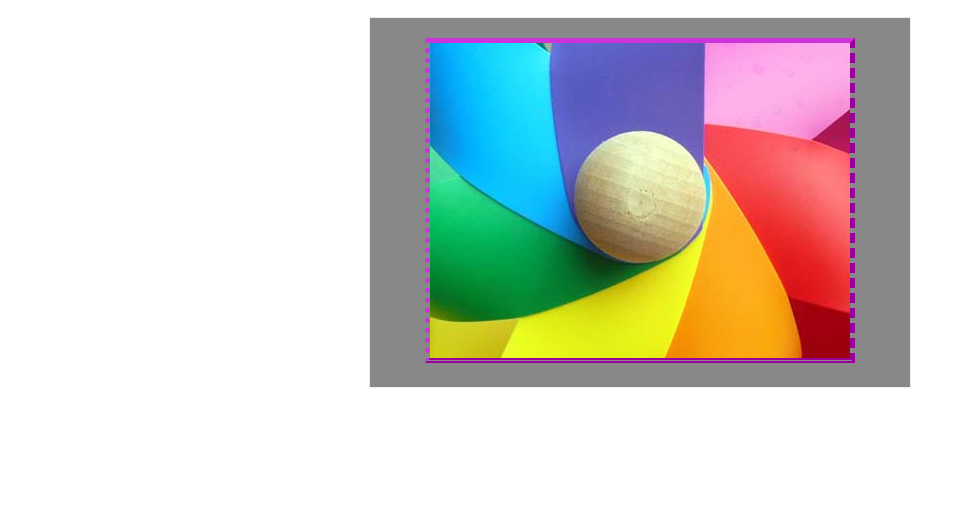
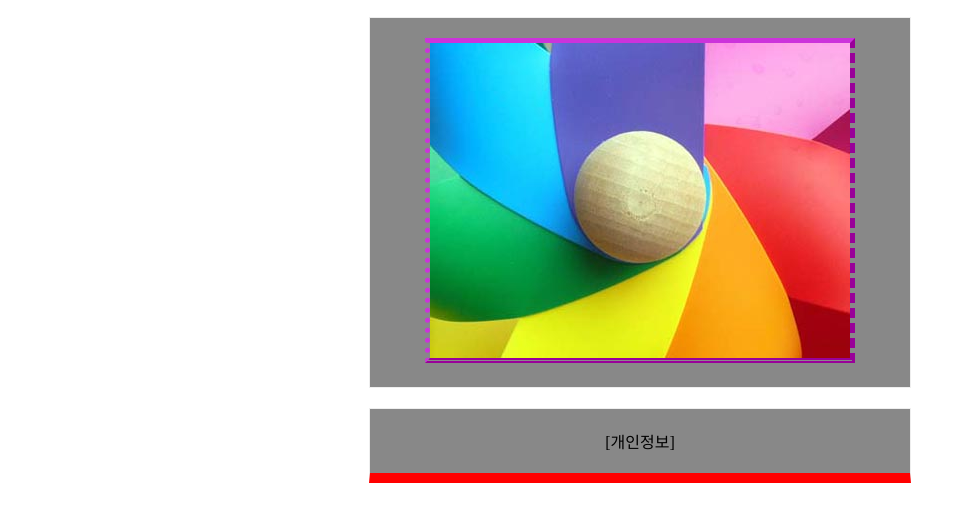
Before and after one commit to chsh611/chsh611.github.io, a plain HTML site: page index.html in a window 1280 px wide. Shown: the part 64-586 px from the top of the page, without its empty margins (0-974 px from the left). Drawn offline with Linux system fonts and the light colour scheme.

Commit message:
#3 개인정보 영역 추가

```diff
--- a/index.html
+++ b/index.html
@@ -1,12 +1,13 @@
 <!DOCTYPE html>
 <html>
 <head>
+	<meta charset="UTF-8">
 	<title>최승희의 홈페이지에 도신걸 환영합니다!</title>
 	<script src="./main.js"></script>
 	<style>
 		* { margin:0px;
 			padding:0px;}
-		#myphoto {
+		#myphoto, #myinfo {
 			width:500px;
 			margin: 20px auto 0px auto;
 			padding:20px;
@@ -22,6 +23,11 @@
 				border-right:5px dashed #990099;
 				border-bottom:5px double #990099;
 			}
+
+		#myinfo {
+			border-bottom : 10px solid #ff0000;
+		}
+
 	</style>
 </head>
 <body>
@@ -32,5 +38,9 @@
 			alt="Sample image!" title="It's Sample Image.">
 	</div>
 
+	<div id="myinfo">
+		[개인정보]
+	</div>
+
 </body>
 </html>
```
